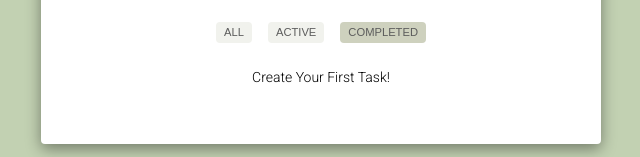
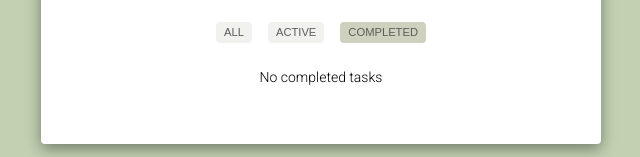
Before and after one commit to alerybo/to-do-app, a React (Create React App) app: page / in a window 1280 px wide. Both pictures are taken after a click on the button "COMPLETED". Shown: the part 244-401 px from the top of the page, without its empty margins (319-959 px from the left). Built offline with nearby package versions, Linux system fonts and the light colour scheme.

Commit message:
Empty list message

```diff
--- a/src/task-list/TaskList.js
+++ b/src/task-list/TaskList.js
@@ -1,10 +1,11 @@
-import React from "react";
+import React, { useEffect, useState } from "react";
 import { useGlobalContext } from "../context";
 import Task from "../task/Task";
 import { Container, Button } from "../design-system";
 
 const TaskList = () => {
   const { tasks, filter, clearAllTasks } = useGlobalContext();
+  const [message, setMessage] = useState("Create your first task!");
 
   let displayTasks = tasks.filter((task) => {
     if (filter === "ACTIVE") {
@@ -15,12 +16,21 @@ const TaskList = () => {
       return task;
     }
   });
-  console.log(displayTasks);
 
   const handleClick = (e) => {
     e.preventDefault();
     clearAllTasks();
   };
+
+  useEffect(() => {
+    if (filter === "ACTIVE") {
+      setMessage("No active tasks");
+    } else if (filter === "COMPLETED") {
+      setMessage("No completed tasks");
+    } else {
+      setMessage("Create your first task!");
+    }
+  }, [filter]);
 
   return (
     <>
@@ -29,7 +39,7 @@ const TaskList = () => {
       ))}
       <Container>
         {displayTasks.length === 0 ? (
-          <p>Create Your First Task!</p>
+          <p>{message}</p>
         ) : (
           <Button onClick={(e) => handleClick(e)}>CLEAR ALL</Button>
         )}
```
